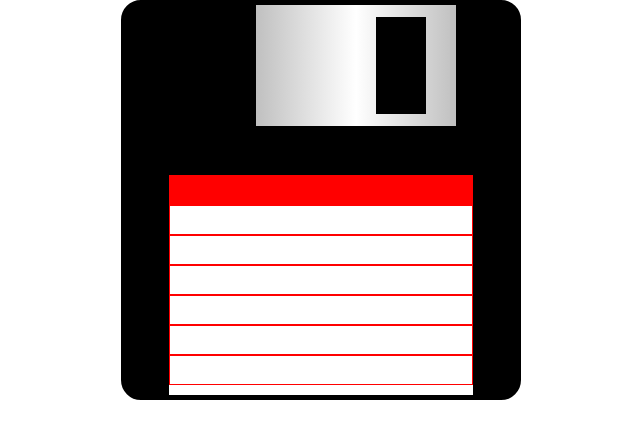
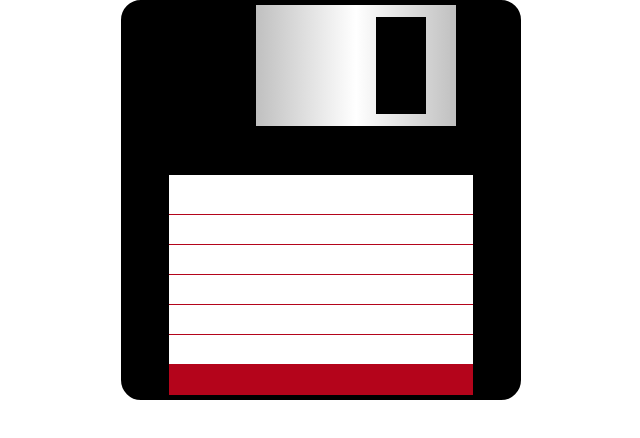
Before and after one commit to educande05/eoi-fullstack-diskette, a website built with Vite: page src/index.html in a window 1280 px wide. Shown: the whole page, without its empty margins (319-959 px from the left). Built offline with nearby package versions, Linux system fonts and the light colour scheme.

Commit message:
design improved

```diff
--- a/src/index.css
+++ b/src/index.css
@@ -78,19 +78,29 @@
     width: 304px;
     display: flex;
     align-items: flex-end;
-    flex-direction: column;
+    flex-direction: column-reverse;
 }
 
 .label-top {
-    background: red;
+    background: #B4041B;
+    height: 30px;
+    width: 100%;
+
+}
+
+.label-line {
+    border-bottom: 1.5px solid #B4041B;
     height: 30px;
     width: 100%;
 }
 
-.label-line {
-    border: 1px solid red;
-    height: 30px;
-    width: 100%;
+.label-index {
+    margin-top: 10px;
+}
+
+.label-index span {
+    color: #630814;
+    margin-left: 10px;
 }
 
 
```
